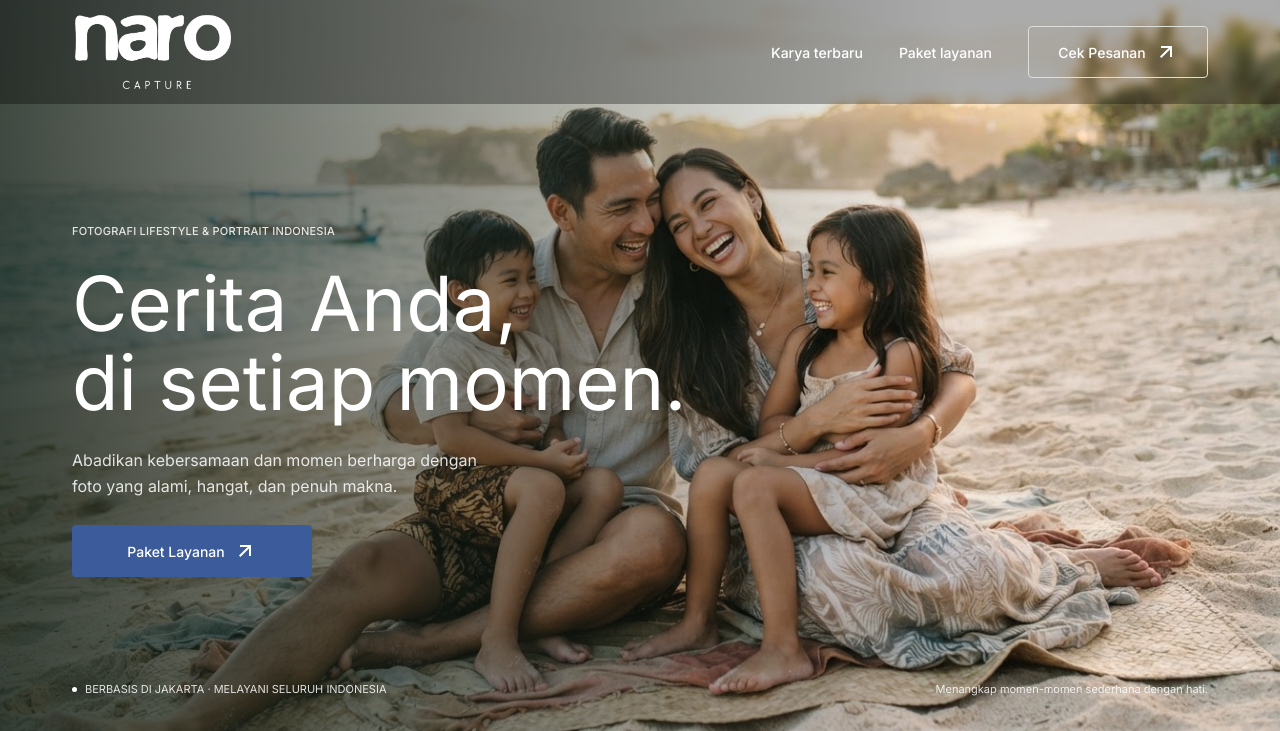
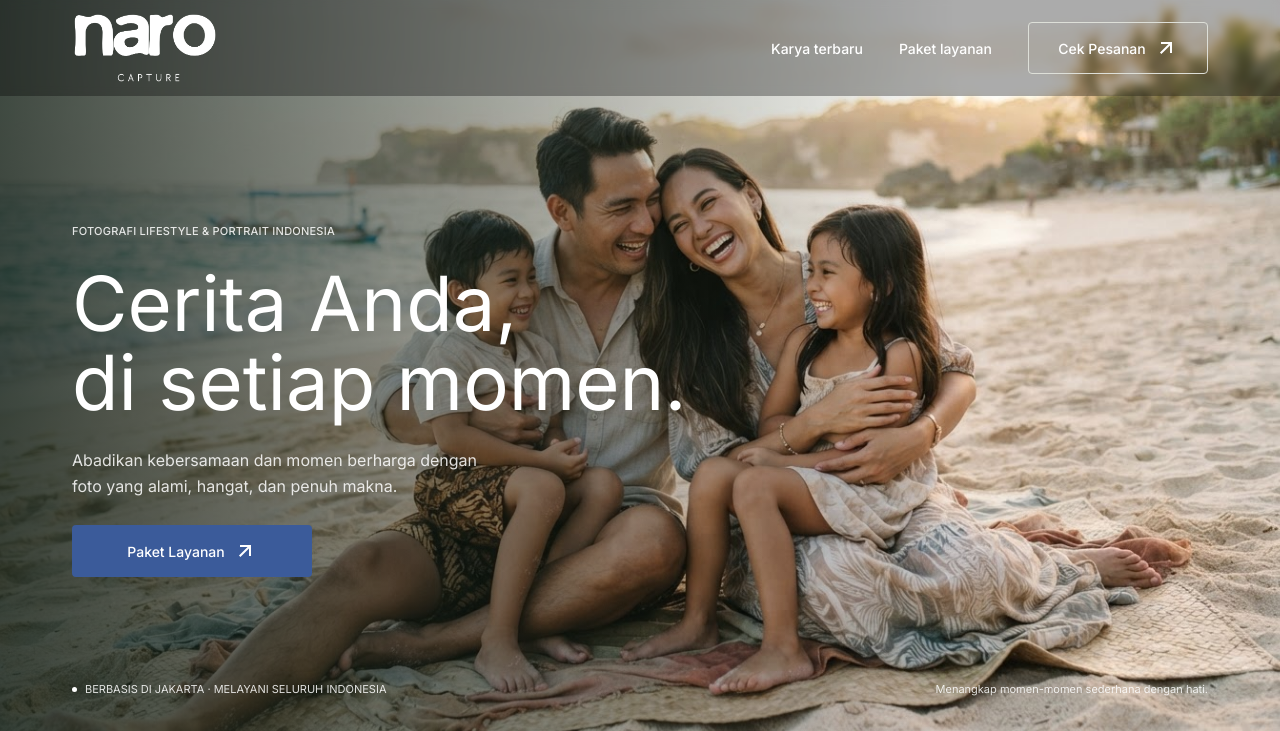
Before and after one commit to alipratama24/Projek-UT, a Laravel app: page / in a window 1280 px wide. Shown: the top 731 px of the page. Run offline with Laravel 12, Linux system fonts and the light colour scheme; data comes from the database, SQL or seed files in the repository.

Commit message:
style(branding): set logo height to exactly 72px

```diff
--- a/public/css/style.css
+++ b/public/css/style.css
@@ -51,12 +51,12 @@ img { display: block; }
 /* ===== Navigasi ===== */
 .nav {
     position: absolute; top: 0; left: 0; right: 0; z-index: 10;
-    height: 104px; padding: 0 72px;
+    height: 96px; padding: 0 72px;
     display: flex; justify-content: space-between; align-items: center;
     background: rgba(0, 0, 0, .32); backdrop-filter: blur(4px);
 }
 .brand { display: flex; flex-direction: column; gap: 4px; text-decoration: none; }
-.brand__logo-img { height: 80px; width: auto; object-fit: contain; display: block; }
+.brand__logo-img { height: 72px; width: auto; object-fit: contain; display: block; }
 .brand__logo-img--light { display: block; }
 .brand__logo-img--dark { display: none; }
 .brand__name { font-size: 23px; font-weight: 500; }
@@ -221,7 +221,7 @@ img { display: block; }
 .booking-page {
     background-color: var(--tint);
     min-height: 100vh;
-    padding-top: 104px;
+    padding-top: 96px;
 }
 
 /* Navbar adaptasi untuk background terang jika bukan di hero */
```
